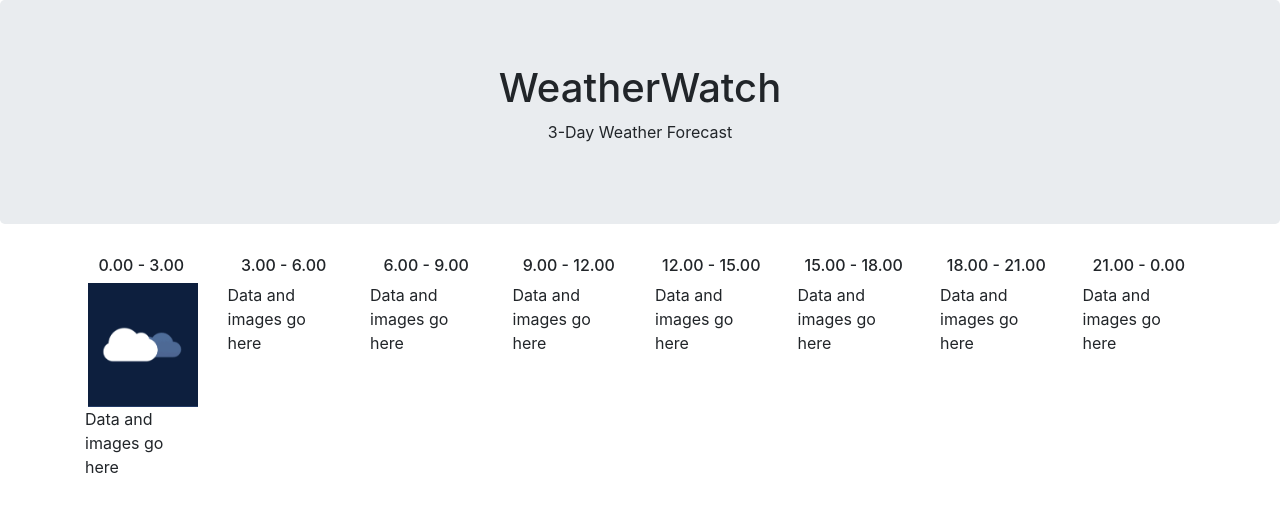
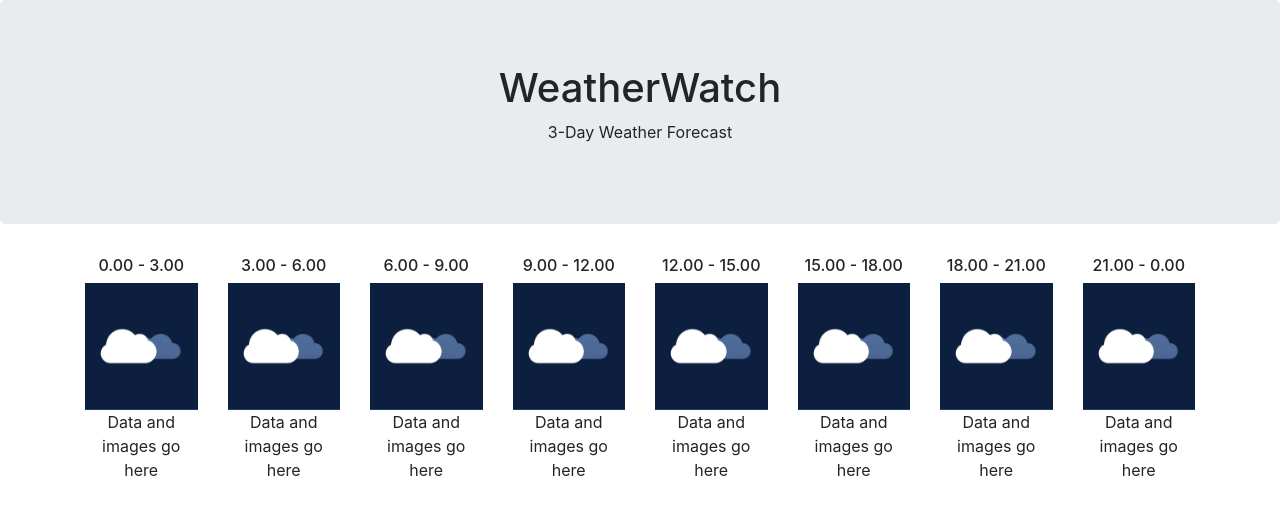
Before and after one commit to StevenDuffy/Flask-Python-Weather-Forecast-App, a Flask app: page / in a window 1280 px wide. Shown: the top 515 px of the page. Run offline with Flask 2, Linux system fonts and the light colour scheme; some libraries are stand-ins or nearby versions.

Commit message:
html changes

```diff
--- a/FlaskWeatherStation/get_three_day_forecast.py
+++ b/FlaskWeatherStation/get_three_day_forecast.py
@@ -6,9 +6,11 @@ import requests
 def get_three_day_forecast():
 	weather_forecast_url = 'https://api.openweathermap.org/data/2.5/forecast?APPID=8866dd7ea1284048f96667ab4b692c1c&q=Manchester,UK'
 	weather_forecast = requests.get(weather_forecast_url).json()
+	date = (datetime.datetime.today()).strftime("%y-%m-%d")
+	#date2 = (date1 + datetime.timedelta(200000)).strftime("%y-%m-%d")
 	return weather_forecast
 
-
+# API code for 3-5 day forecast is 8866dd7ea1284048f96667ab4b692c1c
 
 
 
--- a/FlaskWeatherStation/getweatherapi.py
+++ b/FlaskWeatherStation/getweatherapi.py
@@ -19,5 +19,3 @@ def getweatherapi(Location):
 	}
 
 	return weatherapidic
-
-#8866dd7ea1284048f96667ab4b692c1c
--- a/FlaskWeatherStation/main.py
+++ b/FlaskWeatherStation/main.py
@@ -22,6 +22,7 @@ def three_day_forecast():
 	# forecast = get_bbc_weather()
 	date = (datetime.datetime.today()).strftime("%y-%m-%d")
 	#date2 = (date1 + datetime.timedelta(200000)).strftime("%y-%m-%d")
+
 	return render_template('home.html', date=date)
 
 # Original method. Gets current weather so will likely be used for the index page .
--- a/FlaskWeatherStation/templates/home.html
+++ b/FlaskWeatherStation/templates/home.html
@@ -6,6 +6,7 @@
   <meta name="viewport" content="width=device-width, initial-scale=1">
   <link rel="stylesheet" href="https://maxcdn.bootstrapcdn.com/bootstrap/4.3.1/css/bootstrap.min.css">
 </head>
+<!-- Inline styles need to be resolved -->
 <body>
 <div class="jumbotron text-center">
   <h1>WeatherWatch</h1>
@@ -13,37 +14,44 @@
 </div>
 <div class="container">
   <div class="row">
-    <div class="col" >
-      <h6 align=center>0.00 - 3.00</h6>
-      <img src="..\static\cloudy.gif" width="110" align="right">
+    <div class="col-sm" align=center>
+      <h6>0.00 - 3.00</h6>
+      <img src="..\static\cloudy.gif" style="max-width:100%;">
       <p>Data and images go here</p>
     </div>
-    <div class="col" >
-      <h6 align=center>3.00 - 6.00</h6>
+    <div class="col-sm" align=center>
+      <h6>3.00 - 6.00</h6>
+      <img src="..\static\cloudy.gif"  style="max-width:100%;">
       <p>Data and images go here</p>
     </div>
-    <div class="col" >
-      <h6 align=center>6.00 - 9.00</h6>
+    <div class="col-sm" align=center>
+      <h6>6.00 - 9.00</h6>
+      <img src="..\static\cloudy.gif"  style="max-width:100%;">
       <p>Data and images go here</p>
     </div>
-    <div class="col">
-      <h6 align=center>9.00 - 12.00</h6>
+    <div class="col-sm" align=center>
+      <h6>9.00 - 12.00</h6>
+      <img src="..\static\cloudy.gif"  style="max-width:100%;">
       <p>Data and images go here</p>
     </div>
-    <div class="col" >
-        <h6 align=center>12.00 - 15.00</h6>
+    <div class="col-sm" align=center>
+        <h6>12.00 - 15.00</h6>
+        <img src="..\static\cloudy.gif"  style="max-width:100%;">
       <p>Data and images go here</p>
     </div>
-    <div class="col" >
-        <h6 align=center>15.00 - 18.00</h6>
+    <div class="col-sm" align=center>
+        <h6>15.00 - 18.00</h6>
+        <img src="..\static\cloudy.gif"  style="max-width:100%;">
       <p>Data and images go here</p>
     </div>
-    <div class="col" >
-      <h6 align=center>18.00 - 21.00</h6>
+    <div class="col-sm" align=center>
+      <h6>18.00 - 21.00</h6>
+      <img src="..\static\cloudy.gif"  style="max-width:100%;">
       <p>Data and images go here</p>
     </div>
-    <div class="col" >
-      <h6 align=center>21.00 - 0.00</h6>
+    <div class="col-sm" align=center>
+      <h6>21.00 - 0.00</h6>
+      <img src="..\static\cloudy.gif"  style="max-width:100%;">
       <p>Data and images go here</p>
     </div>
   </div>
```
